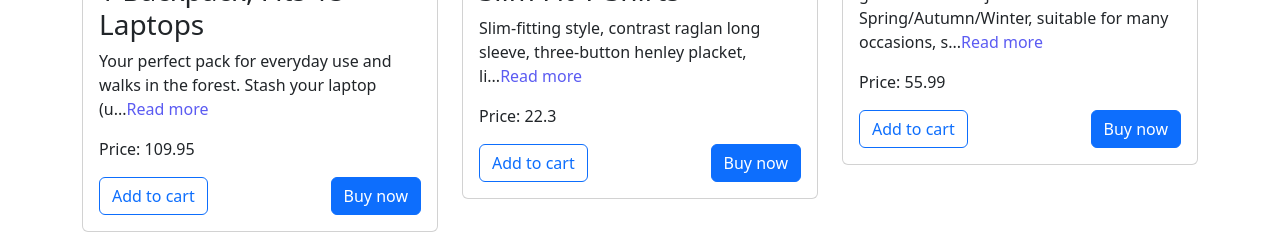
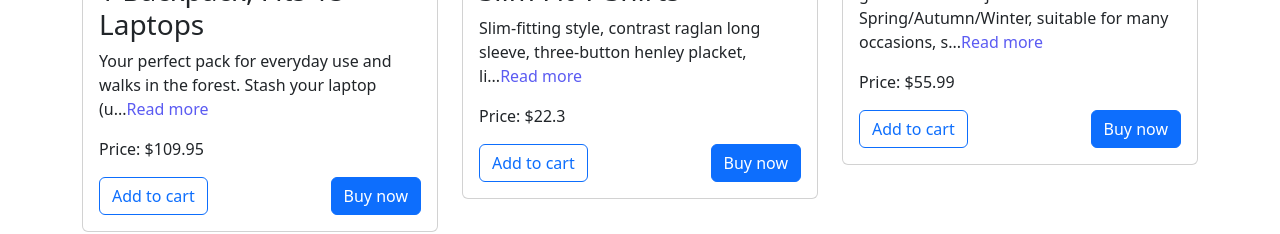
Before and after one commit to pavanlasure90/Thunder-World, a React (Vite) app in the folder client/thunder-world/: page /home in a window 1280 px wide. Shown: the part 472-706 px from the top of the page. Built offline with nearby package versions, Linux system fonts and the light colour scheme; the HTML template or start-up script is replaced by a standard one.

Commit message:
implemented price Changes

```diff
--- a/client/thunder-world/src/pages/Cart.jsx
+++ b/client/thunder-world/src/pages/Cart.jsx
@@ -43,7 +43,7 @@ const Cart = () => {
                 <img src={item.image} className="card-img-top" alt={item.title} style={{ width: '100%', height: 'auto' }} />
                 <div className="card-body">
                   <h5 className="card-title">{item.title}</h5>
-                  <p className="card-text">Price: {item.price}</p>
+                  <p className="card-text">Price: ${item.price}</p>
                   <p className="card-text">{item.description}</p>
                   <button className="btn btn-danger">Remove</button> {/* Call handleRemoveFromCart with product ID */}
                 </div>
--- a/client/thunder-world/src/pages/Home.jsx
+++ b/client/thunder-world/src/pages/Home.jsx
@@ -103,7 +103,7 @@ const Home = () => {
                       {product.showFullDescription ? 'Read less' : 'Read more'}
                     </span>
                   </p>
-                  <p className="card-price">Price: {product.price}</p> {/* Added price */}
+                  <p className="card-price">Price: ${product.price}</p> {/* Added price */}
                   <div className="d-flex justify-content-between">
                     <button className="btn btn-outline-primary" onClick={() => handleAddToCart(product)}>Add to cart</button>
                     <button className="btn btn-primary">Buy now</button>
```
